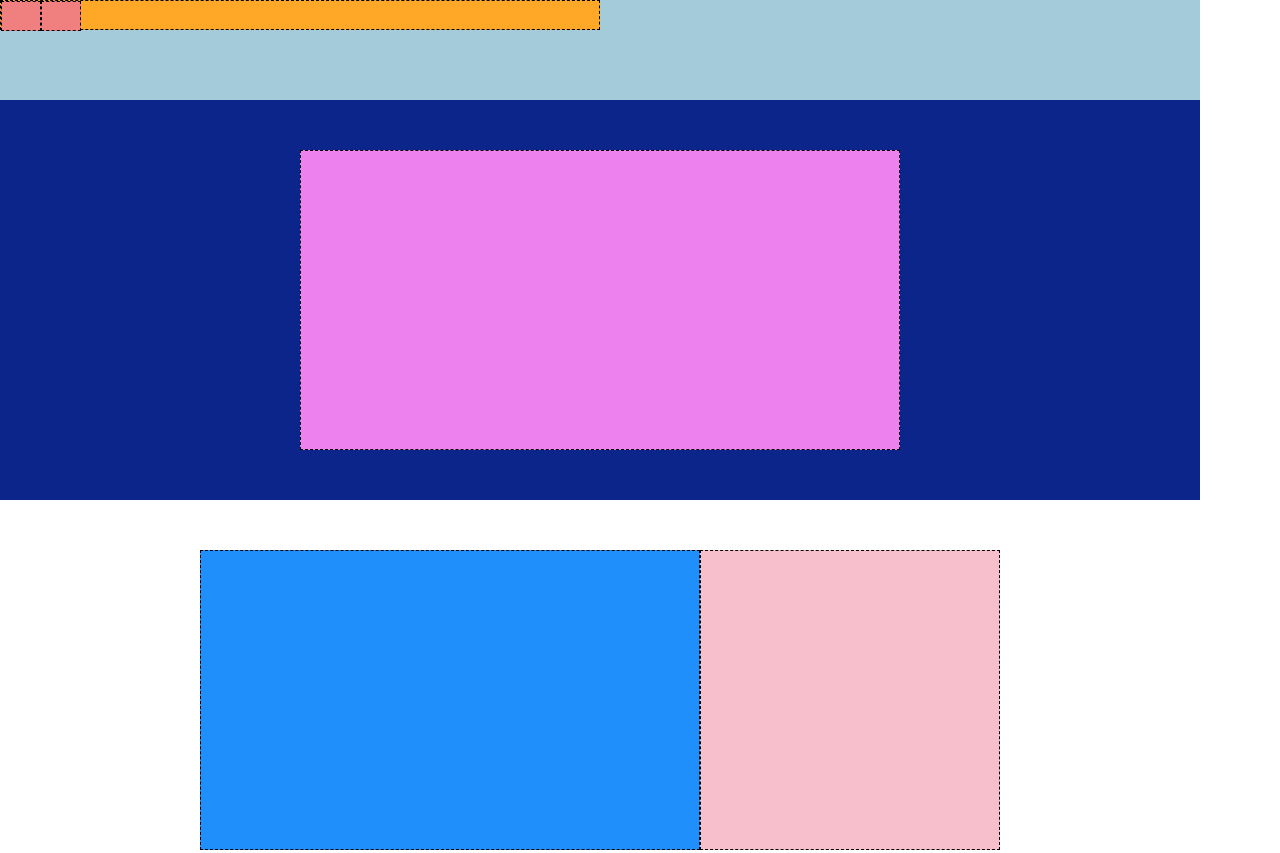
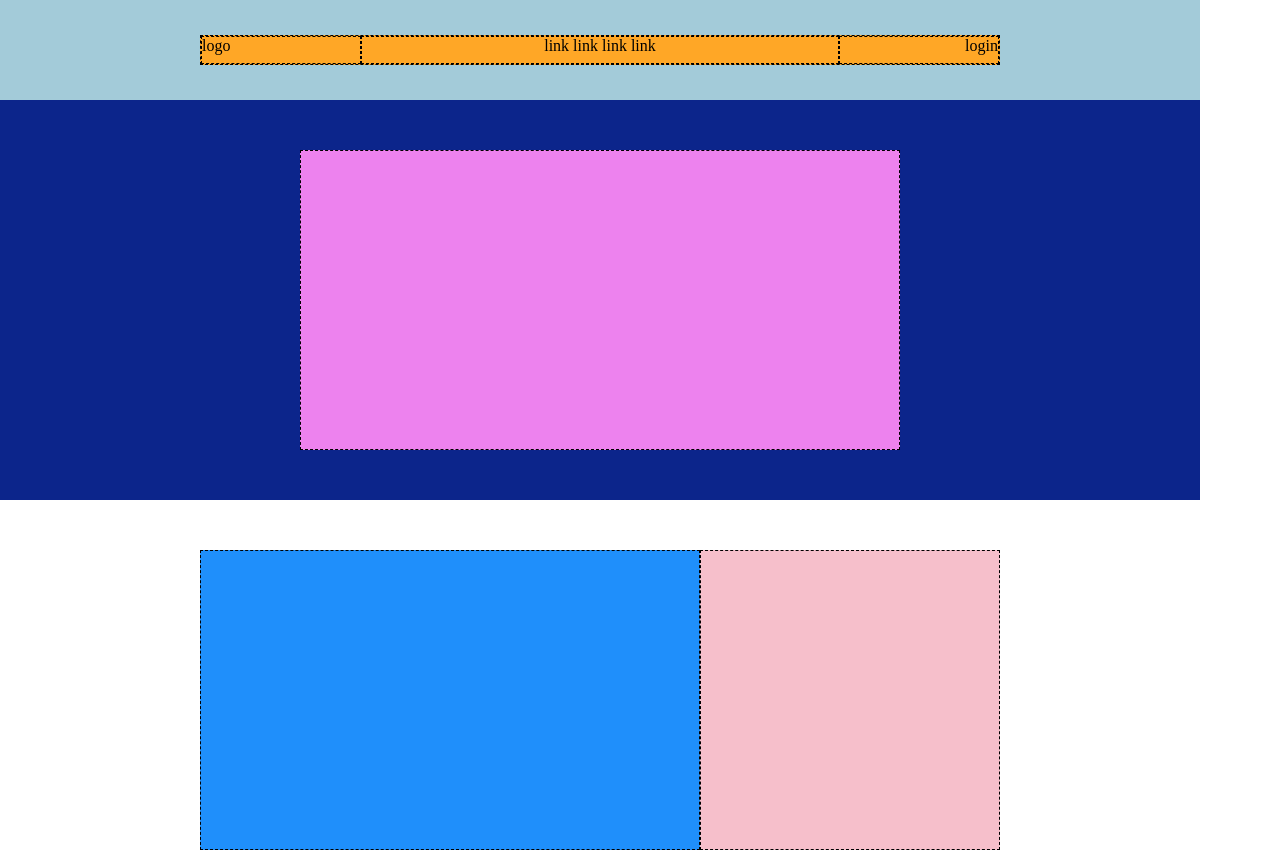
Before and after one commit to Alessiovinci87/htmlcss-struttura-discord, a plain HTML site: page index.html in a window 1280 px wide. Shown: the top 853 px of the page. Drawn offline with Linux system fonts and the light colour scheme.

Commit message:
Aggiunte modifiche generali - da terminare

```diff
--- a/css/style.css
+++ b/css/style.css
@@ -2,32 +2,62 @@
 reset
 */
 
-*{
+* {
     margin: 0;
     padding: 0;
     box-sizing: border-box;
 }
 
-.container{
+.container {
     max-width: 1200px;
     margin: 0;
 
 }
 
-header{
+header {
     background-color: #A3CBD9;
     width: 100%;
     height: 100px;
+    display: flex;
+    flex-direction: column;
+    justify-content: center;
+    align-items: center;
 
 }
 
 .navbar{
 
+}
+
+.logo {
+    background-color: transparent;
+    width: calc(40% / 2);
+    border: 1px black dashed;
+    text-align: left;
+    color: black;
+}
+
+.link {
+    background-color: transparent;
+    width: 60%;
+    border: 1px black dashed;
+    text-align: center;
+    color: black;
+}
+
+.login {
+
+    background-color: transparent;
+    width: calc(40% / 2);
+    border: 1px black dashed;
+    text-align: right;
+    color: black;
+
 
 }
 
 
-.bottom-header{
+.bottom-header {
     background-color: #0C258B;
     width: 100%;
     height: 400px;
@@ -36,25 +66,21 @@ header{
     flex-direction: row;
     align-items: center;
 }
+.end-bottom-header{
+   background-color: 5px red;
+}
 
-.pink{
-    background-color:#ED82EE;
+.pink {
+    background-color: #ED82EE;
     width: 600px;
     height: 300px;
     border: 1px black dashed;
 
 }
 
-.logo, .link{
 
 
-}
-
-.bottom-header{
-
-}
-
-.background-white{
+.background-white {
     width: 100%;
     height: 400px;
     display: flex;
@@ -63,21 +89,22 @@ header{
     flex-direction: row;
     align-items: center;
 }
-.background-blue{
+
+.background-blue {
     width: 500px;
     height: 300px;
     background-color: #1F8FFB;
     border: 1px black dashed;
 }
 
-.background-rose{
+.background-rose {
     width: 300px;
     height: 300px;
     background-color: #F6BFCB;
     border: 1px black dashed;
 }
 
-.background-lightgray{
+.background-lightgray {
     background-color: lightgray;
     width: 100%;
     height: 400px;
@@ -88,7 +115,7 @@ header{
     align-items: center;
 }
 
-.background-lightgray2{
+.background-lightgray2 {
     background-color: lightgray;
     width: 100%;
     height: 800px;
@@ -98,17 +125,18 @@ header{
     align-items: center;
 
 }
-.square-green{
-    width: 800px ;
+
+.square-green {
+    width: 800px;
     height: 700px;
-    background-color:#428C24;
+    background-color: #428C24;
 
 }
 
-.background-black{
+.background-black {
     width: 100%;
     height: 400px;
-    background-color:#23272A;
+    background-color: #23272A;
     padding-top: 10px;
 
 
@@ -117,22 +145,24 @@ header{
 
 }
 
-.container-griglia{
+.container-griglia {
     width: 100%;
     height: 370px;
     background-color: transparent;
-    border: 1px black dashed;
     flex-basis: 30%;
     display: flex;
     flex-direction: row;
     justify-content: center;
     align-content: center;
 
-
 }
 
-.griglia-pink{
-    background-color:#F08080;
+.hr {
+    background-color: white;
+}
+
+.griglia-pink {
+    background-color: #F08080;
     width: 200px;
     height: 370px;
     border: 1px white dashed;
@@ -140,8 +170,9 @@ header{
 
 
 }
-.griglia-green{
-    background-color:#4DB3AB;
+
+.griglia-green {
+    background-color: #4DB3AB;
     width: 150px;
     height: 370px;
     border: 1px white dashed;
@@ -154,16 +185,17 @@ header{
 debug
 */
 
-.debug .navbar{
+.debug .navbar {
     height: 30px;
-    width: 50%;
+    width: 800px;
     background-color: #FFA726;
     display: flex;
     border: 1px black dashed;
 
+
 }
 
-.box-gray{
+.box-gray {
     width: 100%;
     height: 70px;
     background-color: #23272A;
@@ -174,7 +206,7 @@ debug
 
 }
 
-.box-aquamarine{
+.box-aquamarine {
     width: 800px;
     height: 60px;
     background-color: aquamarine;
@@ -184,8 +216,9 @@ debug
     align-items: center;
 }
 
-.logo, .bottone {
-    background-color:#F08080;
+.logo-end,
+.bottone {
+    background-color: #F08080;
     width: 40px;
     height: 30px;
     border: 1px black dashed;
--- a/index.html
+++ b/index.html
@@ -1,5 +1,6 @@
 <!DOCTYPE html>
 <html lang="en">
+
 <head>
     <meta charset="UTF-8">
     <meta http-equiv="X-UA-Compatible" content="IE=edge">
@@ -9,6 +10,7 @@
     <link rel="stylesheet" href="css/style.css">
     <title>Struttura Discord</title>
 </head>
+
 <body class="debug">
     <div class="container">
 
@@ -16,21 +18,25 @@
 
             <div class="navbar">
                 <div class="logo">
+                    logo
 
                 </div>
                 <div class="link">
-
+                    link link link link
                 </div>
-                        <div class="logo">
-
+                <div class="login">
+                    login
                 </div>
 
             </div>
 
         </header>
         <div class="bottom-header">
-                        <div class="pink"></div>
+            <div class="pink"> </div>
+
         </div>
+
+
         <main>
             <section>
                 <div class="background-white">
@@ -91,12 +97,14 @@
 
 
                     </div>
+
                 </div>
+                <hr>
             </section>
             <section>
                 <div class="box-gray">
                     <div class="box-aquamarine">
-                            <div class="logo">
+                        <div class="logo-end">
                             logo
                         </div>
                         <div class="bottone">
@@ -130,4 +138,5 @@
     </div>
 
 </body>
+
 </html>
```
Lines whose indentation alone changed are shown as unchanged.
